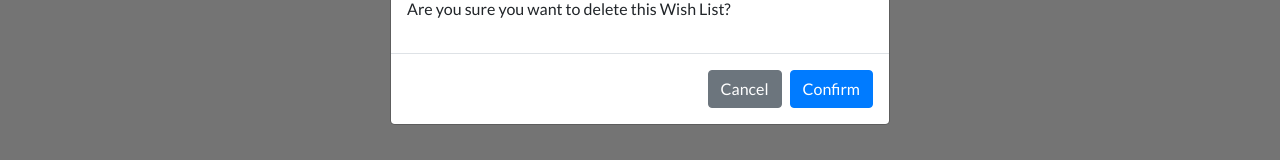
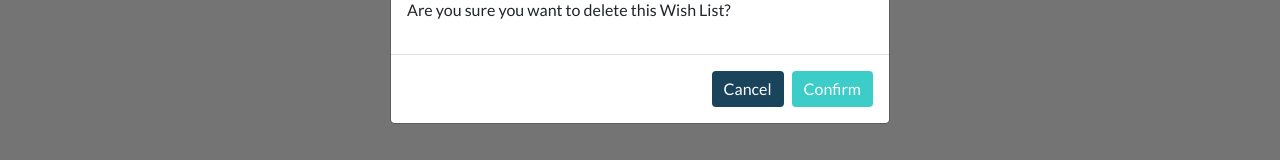
Before and after one commit to ekahialoha/wishlist-frontend, a React (Create React App) app: page / in a window 1280 px wide. Both pictures are taken after a click on the icon 1185 px from the left and 253 px from the top of the page. Shown: the part 382-542 px from the top of the page. Built offline with nearby package versions, Linux system fonts and the light colour scheme; no server answers; a web font is replaced by a local one.

Commit message:
Change to reflect our button names

```diff
--- a/src/components/ModalConfirm.js
+++ b/src/components/ModalConfirm.js
@@ -21,11 +21,11 @@ class ModalConfirm extends Component {
                 </Modal.Body>
                 <Modal.Footer>
                     <Button
-                        variant="secondary"
+                        className="create-btn"
                         onClick={this.props.handleModalToggle}
                     >Cancel</Button>
                     <Button
-                        variant="primary"
+                        className="search-button"
                         onClick={this.handleConfirmed}
                     >Confirm</Button>
                 </Modal.Footer>
```
